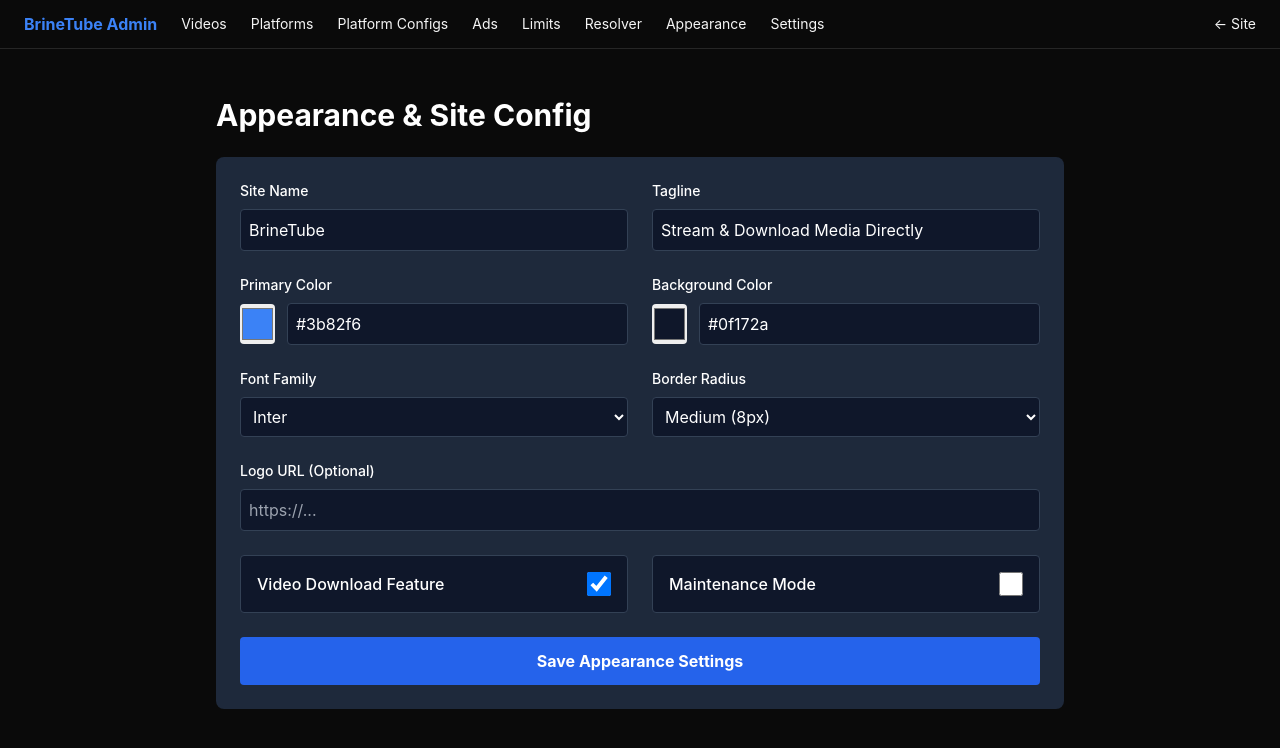
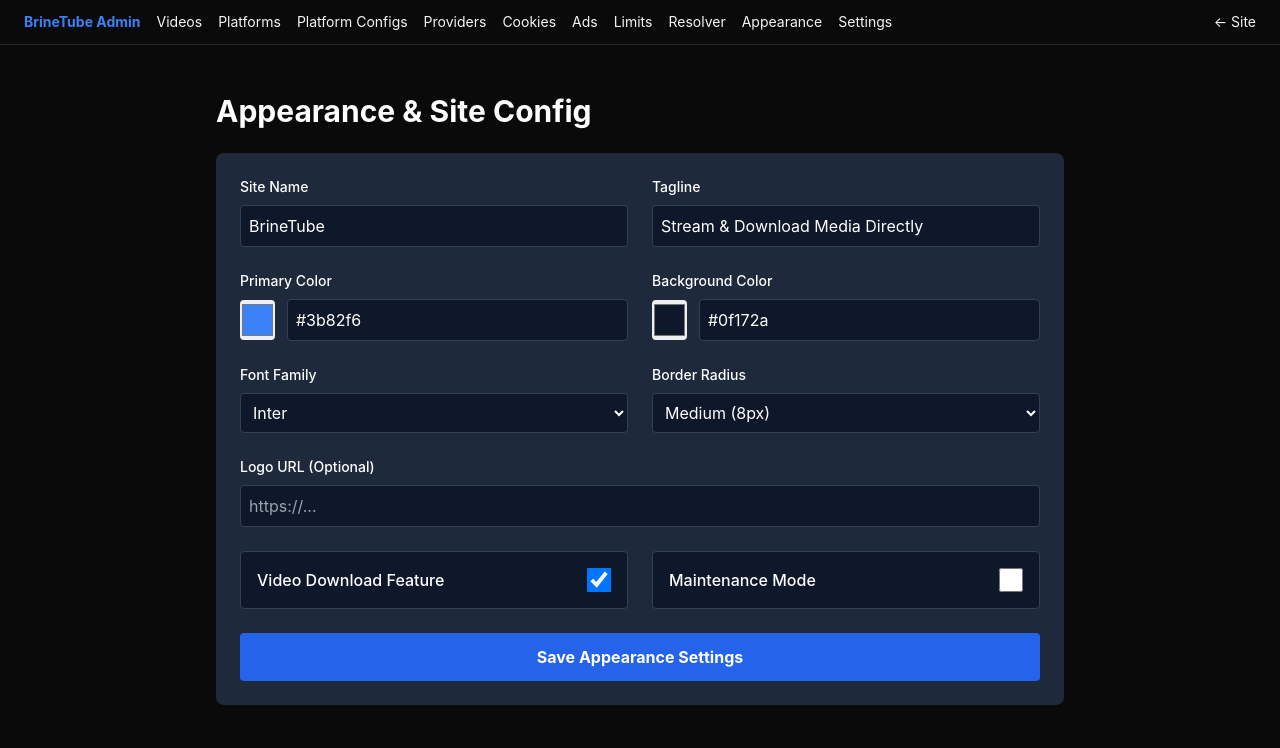
Before and after one commit to gunanand01/brinetube, a Next.js app: page /admin/appearance in a window 1280 px wide. Shown: the top 748 px of the page. Built offline with nearby package versions, Linux system fonts and the light colour scheme; no server answers; the database is empty.

Commit message:
Add admin nav links for providers and cookies

```diff
--- a/src/app/admin/layout.tsx
+++ b/src/app/admin/layout.tsx
@@ -3,19 +3,21 @@ import Link from 'next/link';
 export default function AdminLayout({ children }: { children: React.ReactNode }) {
   return (
     <div className="min-h-screen bg-neutral-950 text-neutral-100">
-      <nav className="border-b border-neutral-800 px-6 py-3 flex gap-6 items-center flex-wrap">
+      <nav className="border-b border-neutral-800 px-6 py-3 flex gap-4 items-center flex-wrap text-sm">
         <Link href="/admin" className="font-bold text-blue-500">BrineTube Admin</Link>
-        <Link href="/admin/videos" className="text-sm hover:text-blue-400">Videos</Link>
-        <Link href="/admin/platforms" className="text-sm hover:text-blue-400">Platforms</Link>
-        <Link href="/admin/platforms/config" className="text-sm hover:text-blue-400">Platform Configs</Link>
-        <Link href="/admin/ads" className="text-sm hover:text-blue-400">Ads</Link>
-        <Link href="/admin/limits" className="text-sm hover:text-blue-400">Limits</Link>
-        <Link href="/admin/resolver" className="text-sm hover:text-blue-400">Resolver</Link>
-        <Link href="/admin/appearance" className="text-sm hover:text-blue-400">Appearance</Link>
-        <Link href="/admin/settings" className="text-sm hover:text-blue-400">Settings</Link>
-        <Link href="/" className="text-sm ml-auto hover:text-blue-400">← Site</Link>
+        <Link href="/admin/videos" className="hover:text-blue-400">Videos</Link>
+        <Link href="/admin/platforms" className="hover:text-blue-400">Platforms</Link>
+        <Link href="/admin/platforms/config" className="hover:text-blue-400">Platform Configs</Link>
+        <Link href="/admin/providers" className="hover:text-blue-400">Providers</Link>
+        <Link href="/admin/cookies" className="hover:text-blue-400">Cookies</Link>
+        <Link href="/admin/ads" className="hover:text-blue-400">Ads</Link>
+        <Link href="/admin/limits" className="hover:text-blue-400">Limits</Link>
+        <Link href="/admin/resolver" className="hover:text-blue-400">Resolver</Link>
+        <Link href="/admin/appearance" className="hover:text-blue-400">Appearance</Link>
+        <Link href="/admin/settings" className="hover:text-blue-400">Settings</Link>
+        <Link href="/" className="ml-auto hover:text-blue-400">← Site</Link>
       </nav>
-      <div className="p-6 max-w-5xl mx-auto">{children}</div>
+      <div className="p-6 max-w-6xl mx-auto">{children}</div>
     </div>
   );
 }
```
